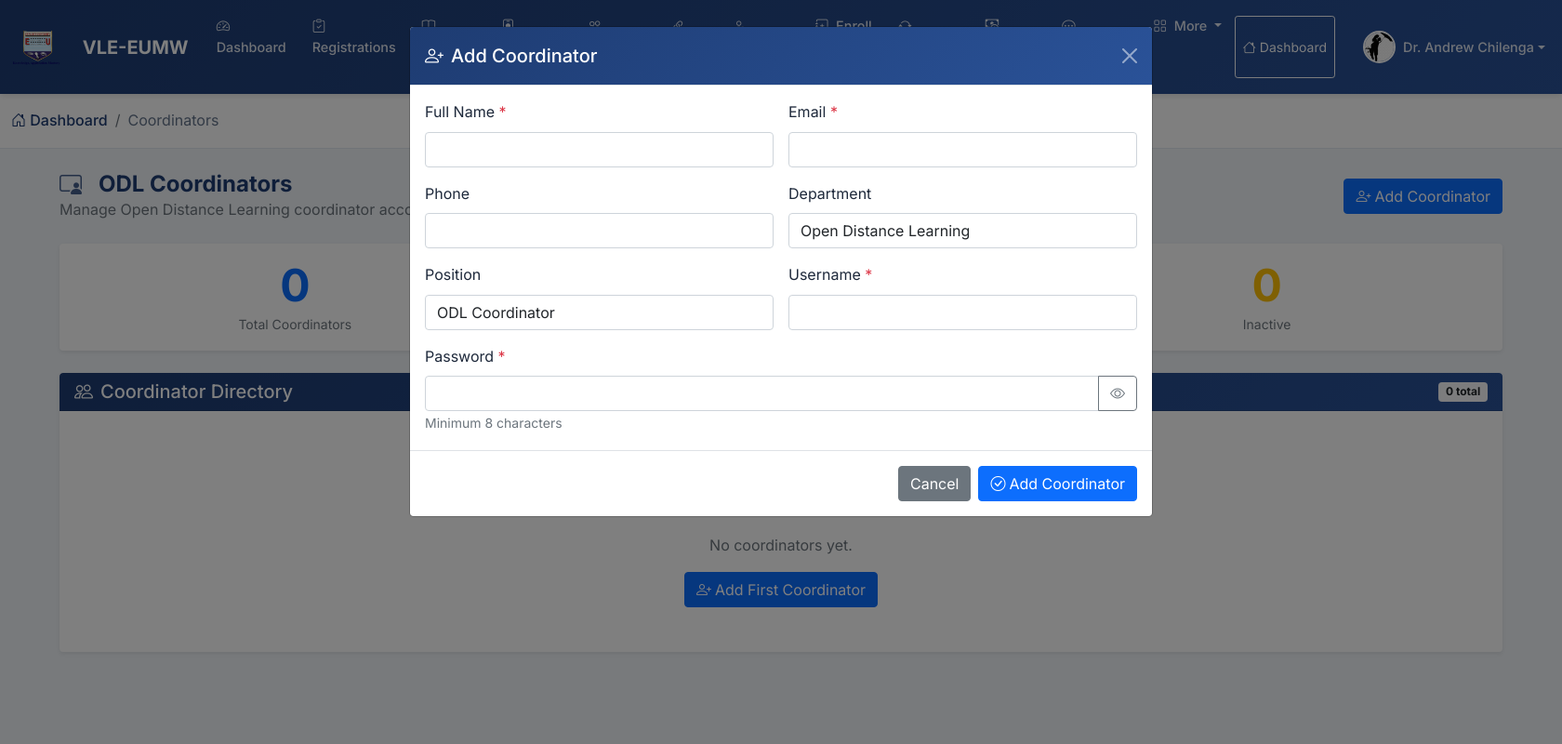
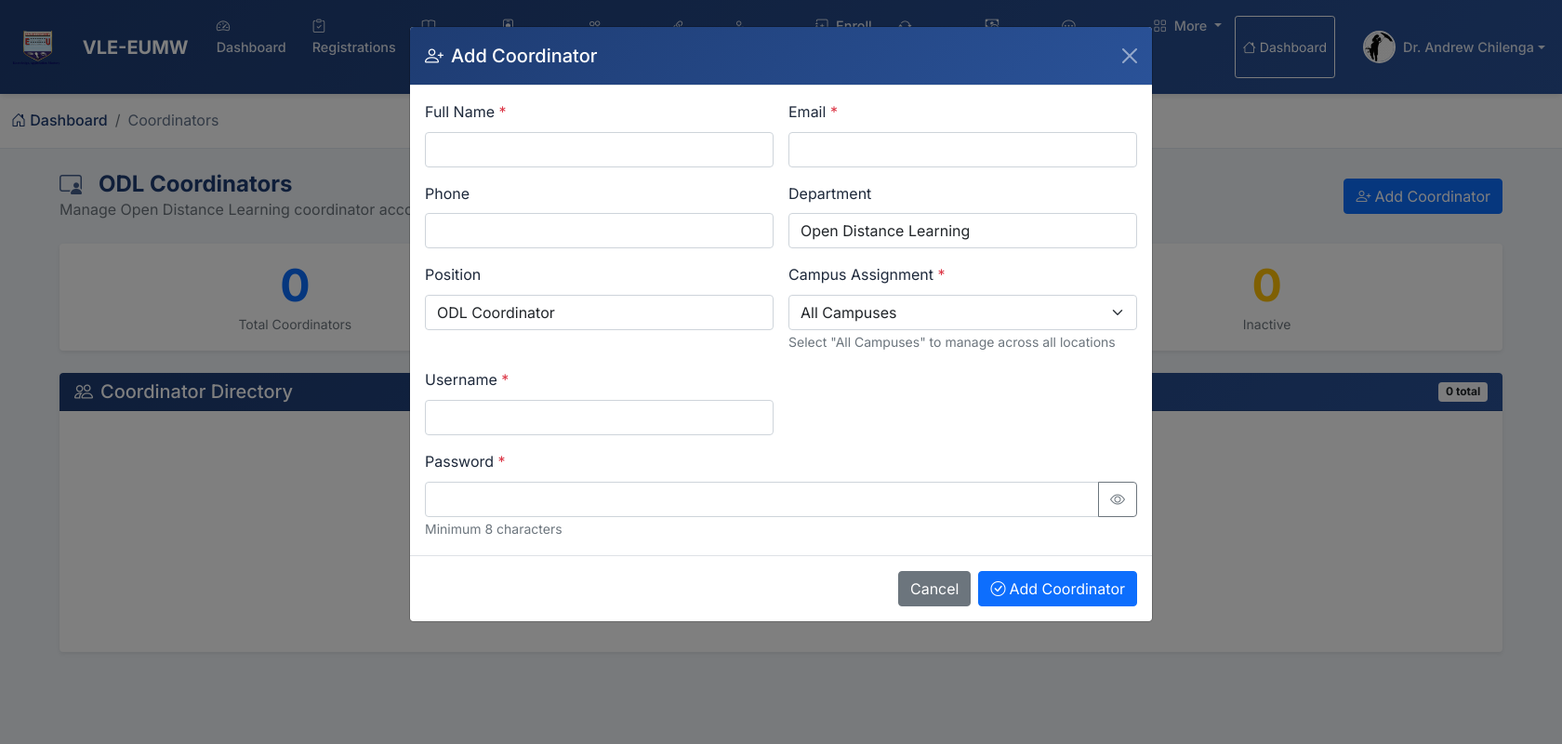
Before and after one commit to DaudKalisa/vle-eumw, a PHP site: page /vle-eumw/admin/manage_coordinators.php in a window 1680 px wide, after a click on "Add Coordinator". Shown: the whole page at 93% size. Run offline with PHP 8.4, Linux system fonts and the light colour scheme; the visitor is signed in with stand-in values (Sample User, id 1); data comes from the database, SQL or seed files in the repository; data that the repository does not hold is empty; some libraries are stand-ins or nearby versions.

Commit message:
Add campus assignment feature to coordinator management

```diff
--- a/admin/manage_coordinators.php
+++ b/admin/manage_coordinators.php
@@ -19,14 +19,33 @@ $conn->query("CREATE TABLE IF NOT EXISTS odl_coordinators (
     phone VARCHAR(20),
     department VARCHAR(100),
     position VARCHAR(100) DEFAULT 'ODL Coordinator',
+    campus VARCHAR(50) DEFAULT 'all',
     profile_picture VARCHAR(255),
     is_active TINYINT(1) DEFAULT 1,
     created_at TIMESTAMP DEFAULT CURRENT_TIMESTAMP,
     updated_at TIMESTAMP DEFAULT CURRENT_TIMESTAMP ON UPDATE CURRENT_TIMESTAMP,
     UNIQUE KEY unique_user (user_id),
     INDEX idx_email (email),
-    INDEX idx_active (is_active)
+    INDEX idx_active (is_active),
+    INDEX idx_campus (campus)
 ) ENGINE=InnoDB DEFAULT CHARSET=utf8mb4 COLLATE=utf8mb4_unicode_ci");
+
+// Ensure campus column exists (for existing tables)
+$col_check = $conn->query("SHOW COLUMNS FROM odl_coordinators LIKE 'campus'");
+if ($col_check && $col_check->num_rows === 0) {
+    $conn->query("ALTER TABLE odl_coordinators ADD COLUMN campus VARCHAR(50) DEFAULT 'all' AFTER position");
+    $conn->query("ALTER TABLE odl_coordinators ADD INDEX idx_campus (campus)");
+}
+
+// Campus options
+$campus_options = [
+    'all' => 'All Campuses',
+    'blantyre' => 'Blantyre Campus',
+    'lilongwe' => 'Lilongwe Campus',
+    'mzuzu' => 'Mzuzu Campus',
+    'odel' => 'ODeL Campus',
+    'postgraduate' => 'Postgraduate Campus'
+];
 
 // Handle actions
 if ($_SERVER['REQUEST_METHOD'] === 'POST') {
@@ -36,6 +55,7 @@ if ($_SERVER['REQUEST_METHOD'] === 'POST') {
         $phone = trim($_POST['phone'] ?? '');
         $department = trim($_POST['department'] ?? 'Open Distance Learning');
         $position = trim($_POST['position'] ?? 'ODL Coordinator');
+        $campus = trim($_POST['campus'] ?? 'all');
         $username = trim($_POST['username']);
         $password = trim($_POST['password']);
 
@@ -82,8 +102,8 @@ if ($_SERVER['REQUEST_METHOD'] === 'POST') {
                         $user_id = $conn->insert_id;
 
                         // Insert into odl_coordinators table
-                        $insert_stmt = $conn->prepare("INSERT INTO odl_coordinators (user_id, full_name, email, phone, department, position) VALUES (?, ?, ?, ?, ?, ?)");
-                        $insert_stmt->bind_param("isssss", $user_id, $full_name, $email, $phone, $department, $position);
+                        $insert_stmt = $conn->prepare("INSERT INTO odl_coordinators (user_id, full_name, email, phone, department, position, campus) VALUES (?, ?, ?, ?, ?, ?, ?)");
+                        $insert_stmt->bind_param("issssss", $user_id, $full_name, $email, $phone, $department, $position, $campus);
                         $insert_stmt->execute();
 
                         $conn->commit();
@@ -171,6 +191,7 @@ if ($_SERVER['REQUEST_METHOD'] === 'POST') {
         $phone = trim($_POST['phone'] ?? '');
         $department = trim($_POST['department'] ?? '');
         $position = trim($_POST['position'] ?? '');
+        $campus = trim($_POST['campus'] ?? 'all');
 
         if (empty($full_name)) {
             $error = "Full name is required.";
@@ -183,8 +204,8 @@ if ($_SERVER['REQUEST_METHOD'] === 'POST') {
             if ($check_stmt->get_result()->num_rows > 0) {
                 $error = "Email '$email' is already used by another coordinator.";
             } else {
-                $update_stmt = $conn->prepare("UPDATE odl_coordinators SET full_name = ?, email = ?, phone = ?, department = ?, position = ? WHERE coordinator_id = ?");
-                $update_stmt->bind_param("sssssi", $full_name, $email, $phone, $department, $position, $coordinator_id);
+                $update_stmt = $conn->prepare("UPDATE odl_coordinators SET full_name = ?, email = ?, phone = ?, department = ?, position = ?, campus = ? WHERE coordinator_id = ?");
+                $update_stmt->bind_param("ssssssi", $full_name, $email, $phone, $department, $position, $campus, $coordinator_id);
 
                 if ($update_stmt->execute()) {
                     // Also update email in users table
@@ -352,6 +373,7 @@ foreach ($coordinators as $c) {
                                 <tr>
                                     <th>Coordinator</th>
                                     <th>Contact</th>
+                                    <th>Campus</th>
                                     <th>Department</th>
                                     <th>Username</th>
                                     <th>Last Login</th>
@@ -379,6 +401,16 @@ foreach ($coordinators as $c) {
                                         <small><i class="bi bi-envelope me-1"></i><?= htmlspecialchars($coord['email']) ?></small>
                                         <?php if (!empty($coord['phone'])): ?>
                                             <br><small><i class="bi bi-telephone me-1"></i><?= htmlspecialchars($coord['phone']) ?></small>
+                                        <?php endif; ?>
+                                    </td>
+                                    <td>
+                                        <?php
+                                        $campus_val = $coord['campus'] ?? 'all';
+                                        $campus_label = $campus_options[$campus_val] ?? ucfirst($campus_val);
+                                        if ($campus_val === 'all'): ?>
+                                            <span class="badge bg-primary"><i class="bi bi-globe me-1"></i><?= $campus_label ?></span>
+                                        <?php else: ?>
+                                            <span class="badge bg-info text-dark"><i class="bi bi-building me-1"></i><?= $campus_label ?></span>
                                         <?php endif; ?>
                                     </td>
                                     <td><small><?= htmlspecialchars($coord['department'] ?? 'N/A') ?></small></td>
@@ -470,6 +502,15 @@ foreach ($coordinators as $c) {
                                 <input type="text" class="form-control" name="position" value="ODL Coordinator">
                             </div>
                             <div class="col-md-6">
+                                <label class="form-label">Campus Assignment <span class="text-danger">*</span></label>
+                                <select class="form-select" name="campus" required>
+                                    <?php foreach ($campus_options as $val => $label): ?>
+                                        <option value="<?= $val ?>"><?= $label ?></option>
+                                    <?php endforeach; ?>
+                                </select>
+                                <small class="form-text text-muted">Select "All Campuses" to manage across all locations</small>
+                            </div>
+                            <div class="col-md-6">
                                 <label class="form-label">Username <span class="text-danger">*</span></label>
                                 <input type="text" class="form-control" name="username" required>
                             </div>
@@ -522,9 +563,17 @@ foreach ($coordinators as $c) {
                                 <label class="form-label">Department</label>
                                 <input type="text" class="form-control" id="edit_department" name="department">
                             </div>
-                            <div class="col-12">
+                            <div class="col-md-6">
                                 <label class="form-label">Position</label>
                                 <input type="text" class="form-control" id="edit_position" name="position">
+                            </div>
+                            <div class="col-md-6">
+                                <label class="form-label">Campus Assignment <span class="text-danger">*</span></label>
+                                <select class="form-select" id="edit_campus" name="campus" required>
+                                    <?php foreach ($campus_options as $val => $label): ?>
+                                        <option value="<?= $val ?>"><?= $label ?></option>
+                                    <?php endforeach; ?>
+                                </select>
                             </div>
                         </div>
                     </div>
@@ -629,6 +678,7 @@ foreach ($coordinators as $c) {
             document.getElementById('edit_phone').value = coord.phone || '';
             document.getElementById('edit_department').value = coord.department || '';
             document.getElementById('edit_position').value = coord.position || '';
+            document.getElementById('edit_campus').value = coord.campus || 'all';
             new bootstrap.Modal(document.getElementById('editCoordinatorModal')).show();
         }
     }
```
